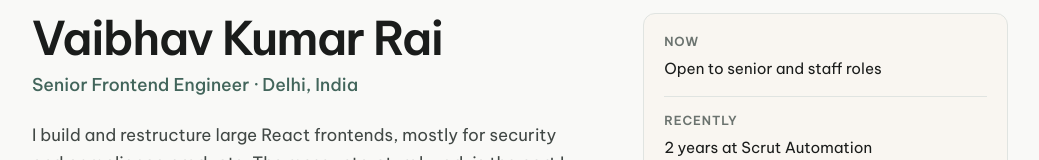
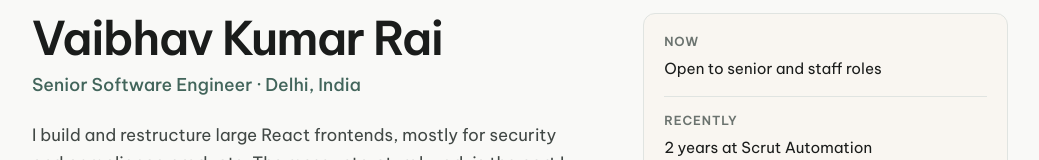
Before and after one commit to RaiVaibhav/portfolio, a Next.js app: page / in a window 1280 px wide. Shown: the part 120-280 px from the top of the page, without its empty margins (120-1159 px from the left). Built offline with nearby package versions, Linux system fonts and the light colour scheme.

Commit message:
Update title

```diff
--- a/app/layout.tsx
+++ b/app/layout.tsx
@@ -28,6 +28,7 @@ export const metadata: Metadata = {
   creator: `${site.firstName} ${site.lastName}`,
   keywords: [
     "Vaibhav Kumar Rai",
+    "senior software engineer",
     "senior frontend engineer",
     "React",
     "Next.js",
--- a/components/Hero.tsx
+++ b/components/Hero.tsx
@@ -26,7 +26,7 @@ export default function Hero() {
             </a>
             <a href={`mailto:${site.email}`}>{site.email}</a>
             <a href={site.resume} download>
-              Resume <span className="ext" aria-hidden="true"></span>
+              Resume
             </a>
           </nav>
         </div>
--- a/content/site.ts
+++ b/content/site.ts
@@ -5,7 +5,7 @@ export const site = {
 
   firstName: "Vaibhav",
   lastName: "Kumar Rai",
-  role: "Senior Frontend Engineer",
+  role: "Senior Software Engineer",
   location: "Delhi, India",
   email: "raivaibhav08@gmail.com",
   github: "https://github.com/RaiVaibhav",
@@ -27,5 +27,5 @@ export const site = {
   sub: "Two years at Scrut Automation just wrapped. Before that, Kami Vision, Quizizz, Klinify, Appknox and Squadcast.",
 
   metaDescription:
-    "Vaibhav Kumar Rai, senior frontend engineer. 7+ years on React, Next.js, TypeScript and FastAPI, mostly in security and compliance. Design systems, virtualized data tables, and large frontend migrations.",
+    "Vaibhav Kumar Rai, senior software engineer. 7+ years on React, Next.js, TypeScript, PostgreSQL and FastAPI, mostly in security and compliance. Design systems, virtualized data tables, and large frontend migrations.",
 } as const;
```
Also changed, not shown: public/og.png.
